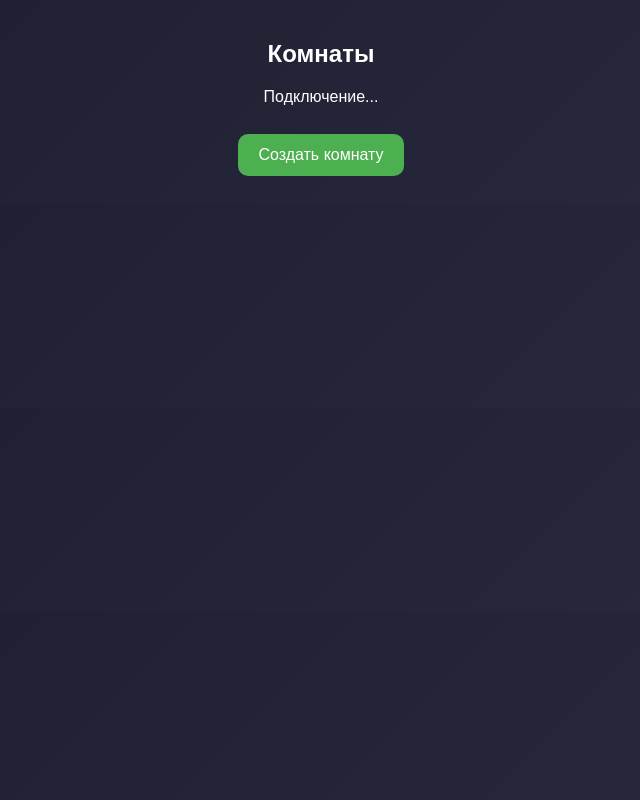
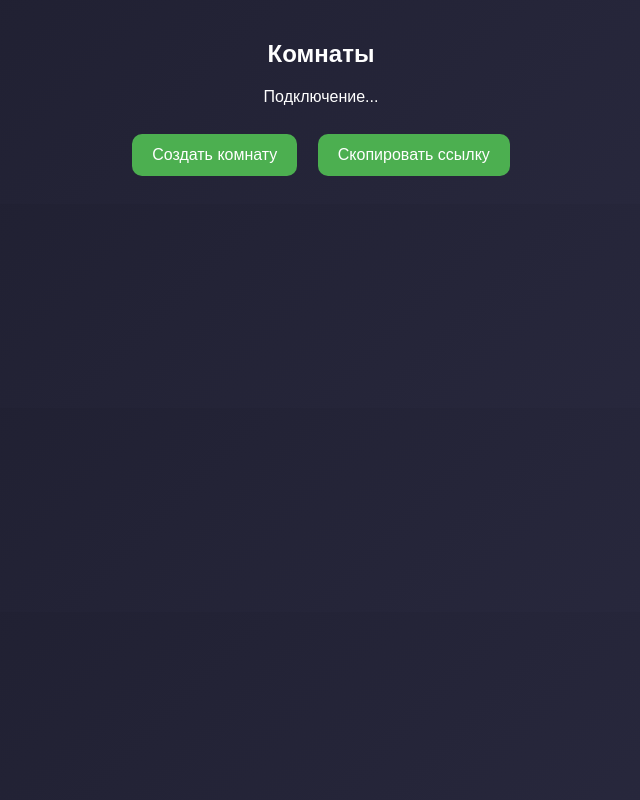
Before and after one commit to Dimit3y/1234, a plain HTML site: page game/client/index.html in a window 1280 px wide. Shown: the whole page, without its empty margins (319-959 px from the left). Drawn offline with Linux system fonts and the light colour scheme.

Commit message:
Add 'Copy Link' button to the menu
Added a button to copy the room link.

```diff
--- a/game/client/index.html
+++ b/game/client/index.html
@@ -10,6 +10,7 @@
     <div id="connectionStatus">Подключение...</div>
     <div id="rooms"></div>
     <button onclick="createRoom()">Создать комнату</button>
+    <button onclick="copyLink()">Скопировать ссылку</button>
 </div>
 
 <div id="game" style="display:none;">
```
